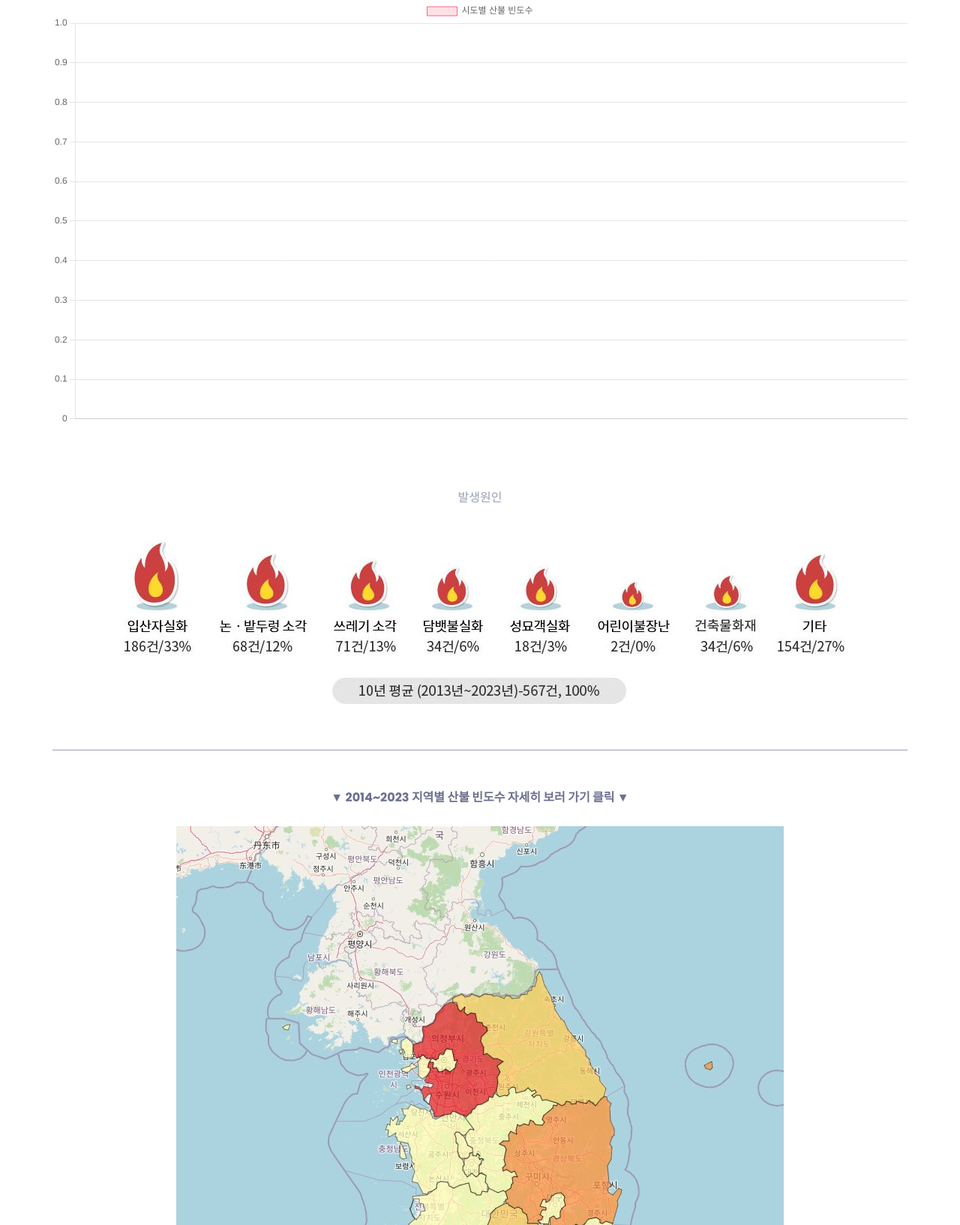
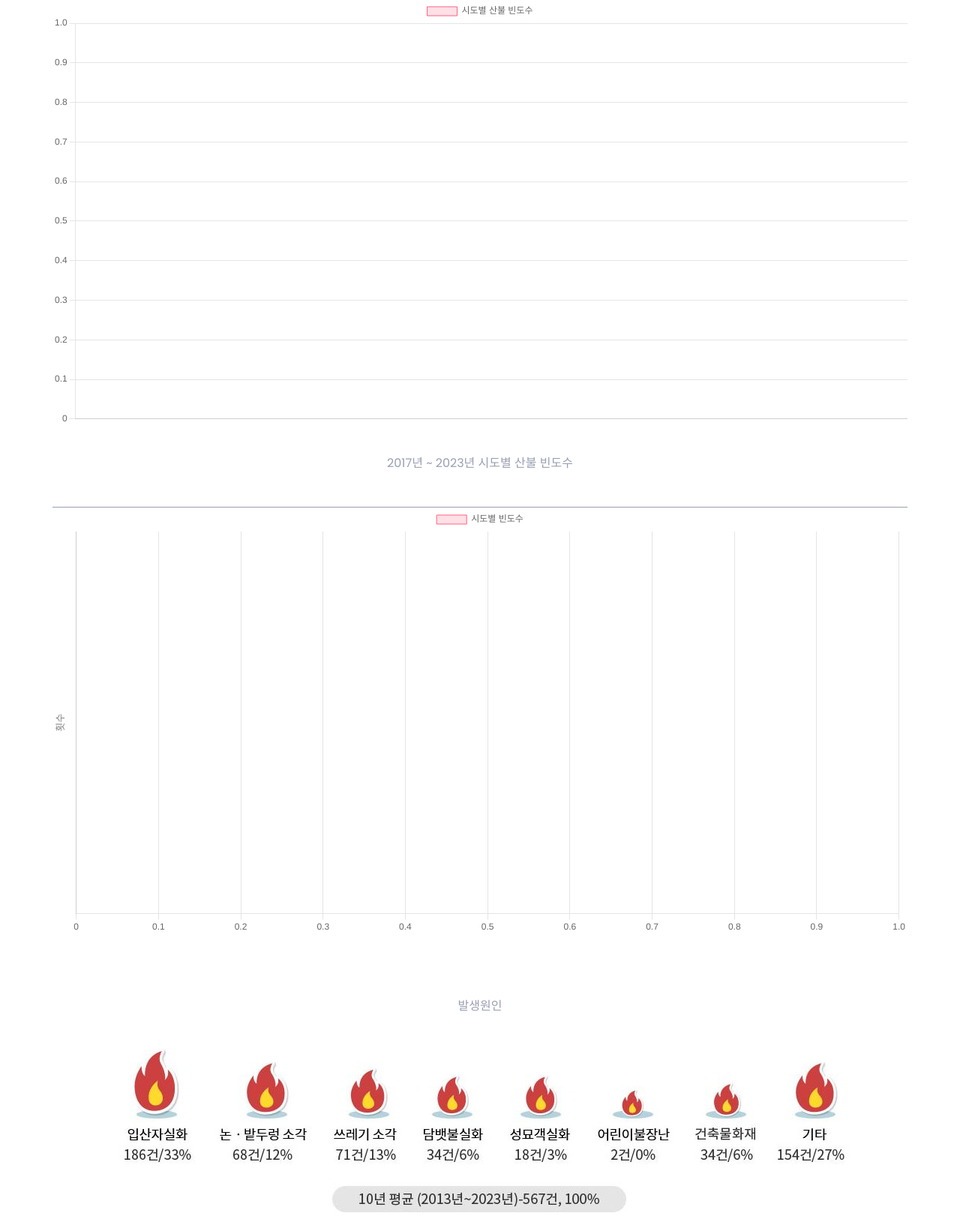
Before and after one commit to myeonghoho/ALVIN2, a Django app: page /nature/fires/ in a window 1280 px wide. Shown: the part 964-2598 px from the top of the page at 75% size. Run offline with Django 5.2, Linux system fonts and the light colour scheme; data that the repository does not hold is empty; some libraries are stand-ins or nearby versions.

Commit message:
24.03.19 시도별 산불빈도수 그래프 추가 커밋.
nature -> views.py에서 2017~2023년 산불데이터만 받아오기
fires.html 2017~2023년동안 시도별 산불 빈도수 수평막대 그래프 구현

```diff
--- a/web/nature/views.py
+++ b/web/nature/views.py
@@ -2,6 +2,8 @@ from django.shortcuts import render
 from django.http import JsonResponse
 from nature.models import typhoon, typhoon_location, typhoon_money, earthquake, landslide_damaged, landslide_money,landslide_sido_damaged, forest_fire_sido, forest_fire_money
 from django.db.models import Sum, Count
+from datetime import datetime
+
 
 # Create your views here.
 
@@ -69,6 +71,13 @@ def fires_page(request):
     for item in fires_money_all:
         year.append(item.year)
         money.append(item.amount_of_damaged)
+    # 2017년이상 2023년이하인 데이터만 필터링해서 시도별 산불 빈도수 추출하기
+    year17to23 = forest_fire_sido.objects.filter(year__gte=2017,  year__lte=2023).values("sido").annotate(count_17to23=Count('*'))
+    # 시도별로 따로담기
+    sido17to23 = [item['sido'] for item in year17to23]
+    # 빈도수 따로 담기
+    count17to23 = [item['count_17to23'] for item in year17to23]
+
 
     context = {
         "sido" : sido,
@@ -76,5 +85,7 @@ def fires_page(request):
         "count" : count,
         "year" : year,
         "money" : money,
+        "sido17to23" : sido17to23,
+        "count17to23" : count17to23,
     }
     return render(request, 'fires.html', context)
--- a/web/templates/fires.html
+++ b/web/templates/fires.html
@@ -169,6 +169,49 @@
 										}
 									});
 								</script>
+								<p style="text-align: center;">
+									2017년 ~ 2023년 시도별 산불 빈도수
+								</p>
+								<div>
+									<canvas id="myChart3"></canvas>
+								</div>
+								<script src="https://cdn.jsdelivr.net/npm/chart.js"></script>
+								<script>
+									const ctx3 = document.getElementById('myChart3');
+
+									new Chart(ctx3, {
+										type: 'bar',
+										data: {
+											labels: {{ sido17to23|safe }},
+											datasets: [{
+												label: '시도별 빈도수',
+												data: {{ count17to23|safe }},
+												backgroundColor: 'rgba(255, 99, 132, 0.2)',
+                								borderColor: 'rgba(255, 99, 132, 1)',
+												borderWidth: 1
+											}]
+										},
+										options: {
+											scales: {
+												y: {
+													beginAtZero: true,
+													title: {
+                                                            display: true,
+                                                            text: '횟수',
+                                                            color: 'gray',
+                                                            font: {
+                                                                family: 'Times',
+                                                                size: 13,
+                                                                style: 'normal',
+                                                                lineHeight: 1.2
+                                                            }
+                                                        }
+												}
+											},
+											indexAxis: 'y' //수평차트 만들기
+										}
+									});
+								</script>
 								<br><br>
 								<p style="text-align: center;">
 									발생원인
```
